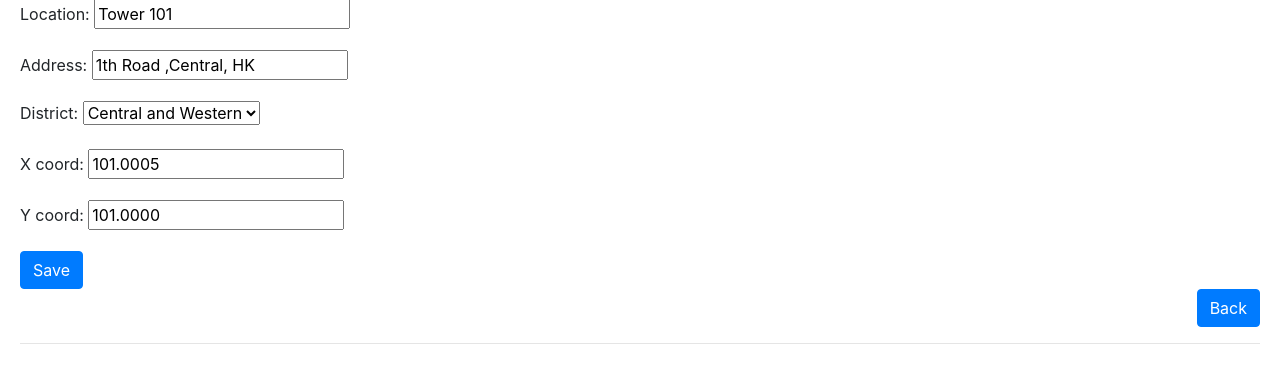
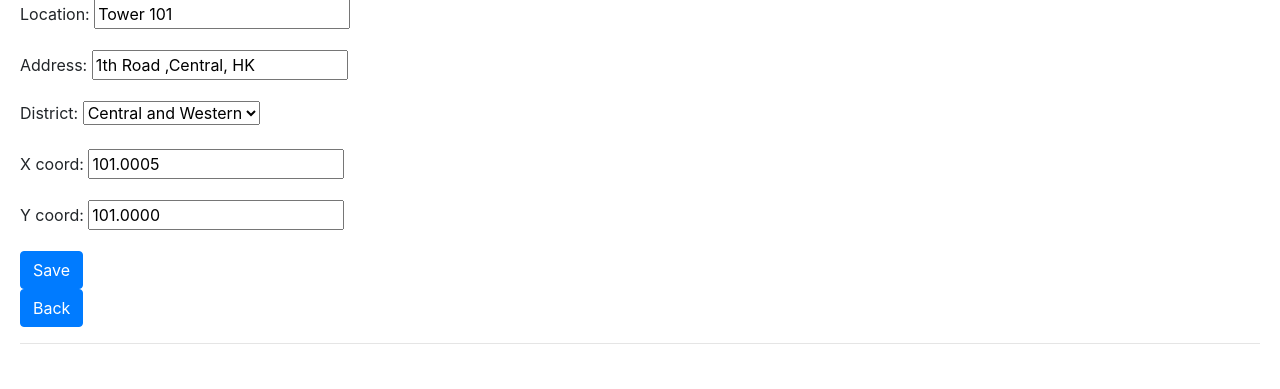
Before and after one commit to zupeter/trans19, a Django app: page /location/1/modify/ in a window 1280 px wide. Shown: the part 158-547 px from the top of the page. Run offline with Django 3.2, Linux system fonts and the light colour scheme; data comes from the database, SQL or seed files in the repository; some libraries are stand-ins or nearby versions.

Commit message:
back button update

```diff
--- a/src/record/templates/location/form.html
+++ b/src/record/templates/location/form.html
@@ -16,7 +16,7 @@
 	{{ form.as_p }}
 	<button class="btn btn-primary" type="submit"> Save </button>
 </form>
-<div class="text-right">
+<div class="text-left">
 		<a class="btn btn-primary" href="../.."> Back </a>
 	</div>
 <hr>
```
